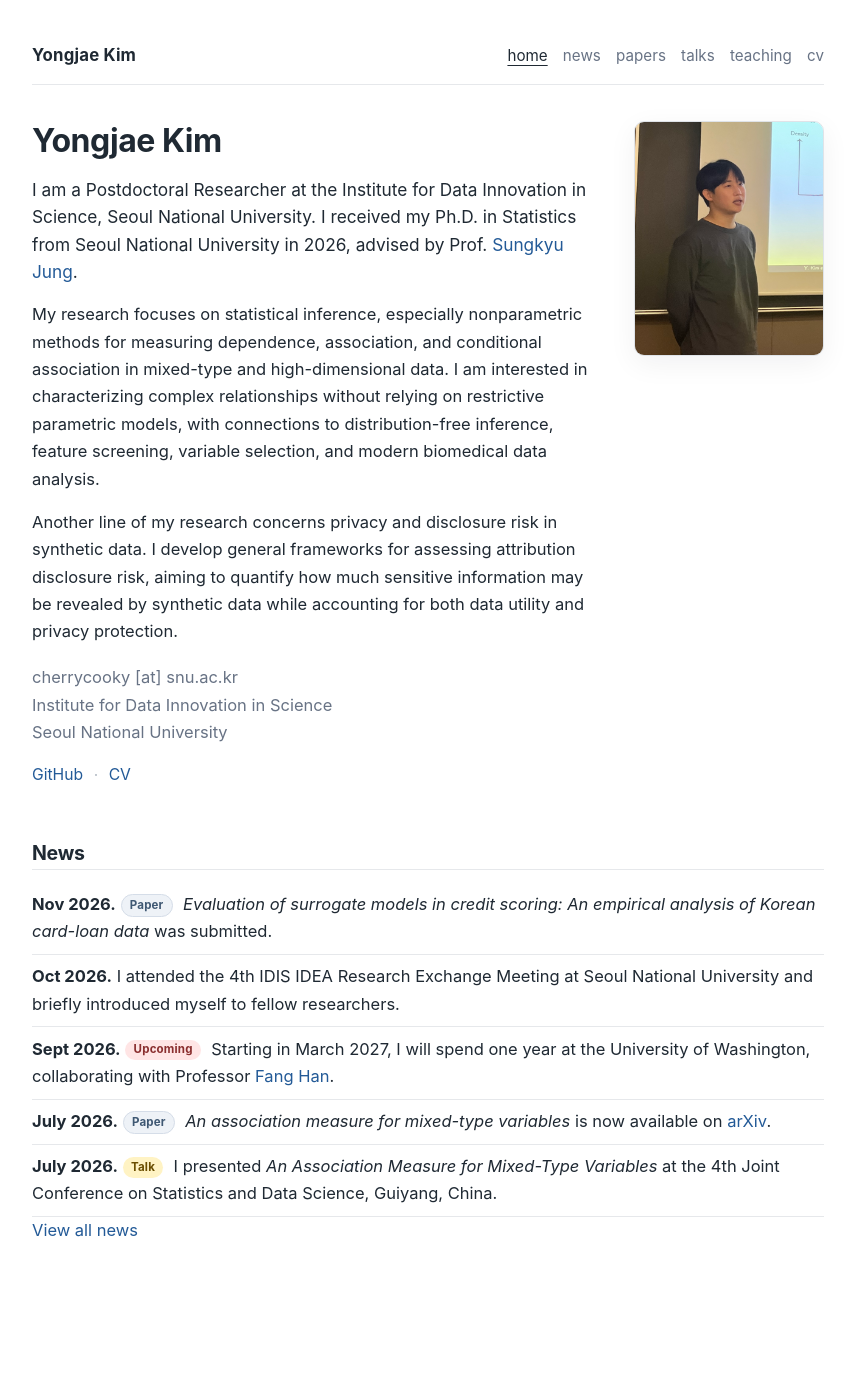
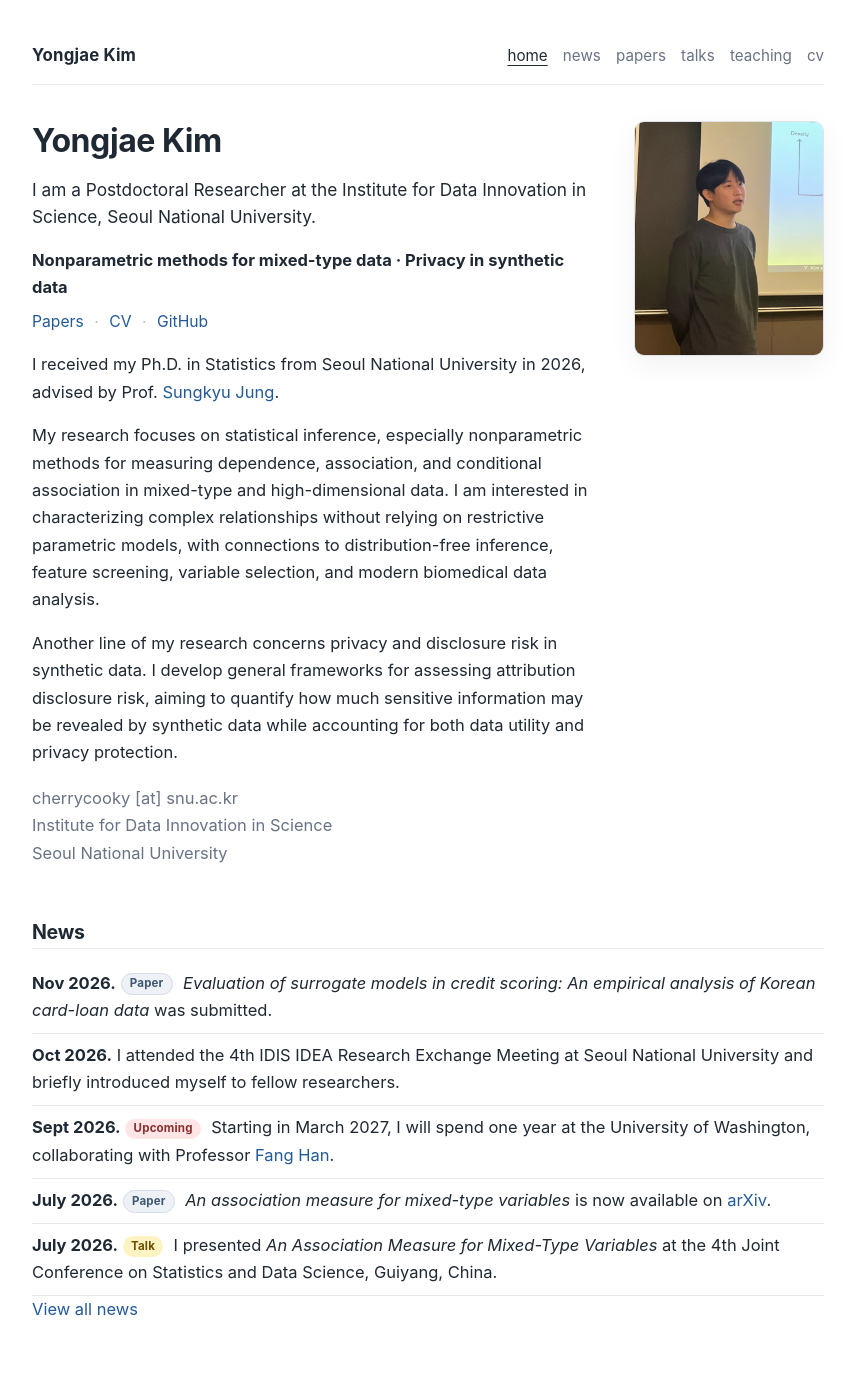
Before and after one commit to cherrrycooky/cherrrycooky.github.io, a Jekyll site: the page built from index.markdown, in a window 1280 px wide. Shown: the whole page, without its empty margins (212-1067 px from the left). Built offline with Jekyll 4.4.1, drawn with Linux system fonts in a browser that asks for light colours; before the commit the page ends 1316 px from its top, so only the background shows below that.

Commit message:
Bring research topics and key links to the top of Home

```diff
--- a/index.markdown
+++ b/index.markdown
@@ -7,7 +7,22 @@ title: Home
   <div class="home-main">
     <h1>Yongjae Kim</h1>
     <p class="lead">
-      I am a Postdoctoral Researcher at the Institute for Data Innovation in Science, Seoul National University. I received my Ph.D. in Statistics from Seoul National University in 2026, advised by Prof. <a href="https://jung.snu.ac.kr/">Sungkyu Jung</a>.
+      I am a Postdoctoral Researcher at the Institute for Data Innovation in Science, Seoul National University.
+    </p>
+    <p class="research-summary">Nonparametric methods for mixed-type data · Privacy in synthetic data</p>
+    <p class="links-line">
+<!--
+      <a href="https://orcid.org/0009-0006-5982-3118">ORCID</a>
+      <span class="dot">·</span>
+-->
+      <a href="{{ '/papers/' | relative_url }}">Papers</a>
+      <span class="dot">·</span>
+      <a href="{{ '/cv.pdf' | relative_url }}">CV</a>
+      <span class="dot">·</span>
+      <a href="https://github.com/cherrrycooky/">GitHub</a>
+    </p>
+    <p>
+      I received my Ph.D. in Statistics from Seoul National University in 2026, advised by Prof. <a href="https://jung.snu.ac.kr/">Sungkyu Jung</a>.
     </p>
     <p>
     My research focuses on statistical inference, especially nonparametric methods for measuring dependence, association, and conditional association in mixed-type and high-dimensional data. I am interested in characterizing complex relationships without relying on restrictive parametric models, with connections to distribution-free inference, feature screening, variable selection, and modern biomedical data analysis.
@@ -19,15 +34,6 @@ title: Home
       cherrycooky [at] snu.ac.kr<br>
       Institute for Data Innovation in Science<br>
       Seoul National University
-    </p>
-    <p class="links-line">
-<!--
-      <a href="https://orcid.org/0009-0006-5982-3118">ORCID</a>
-      <span class="dot">·</span>
--->
-      <a href="https://github.com/cherrrycooky/">GitHub</a>
-      <span class="dot">·</span>
-      <a href="{{ '/cv.pdf' | relative_url }}">CV</a>
     </p>
   </div>
   <aside class="portrait-frame" aria-label="Profile photo placeholder">
```
